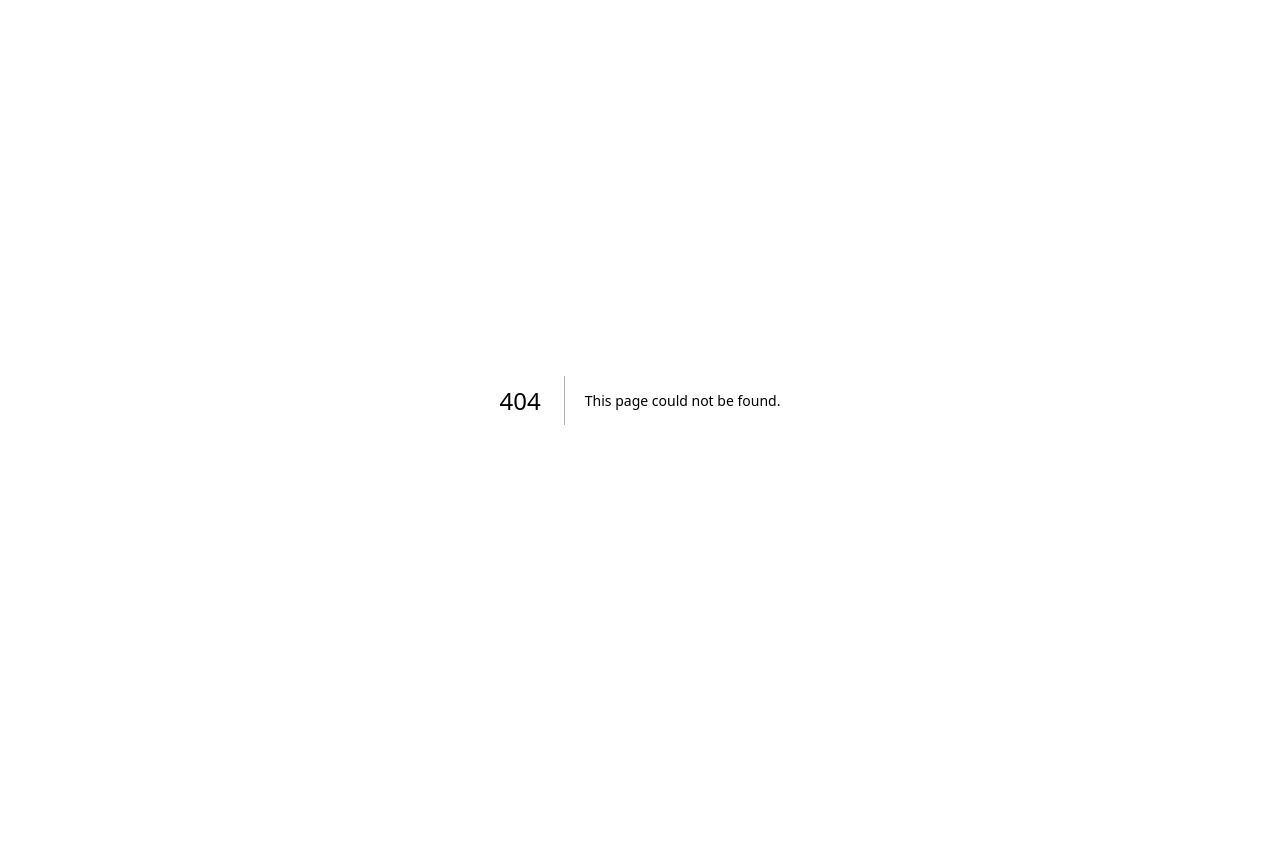
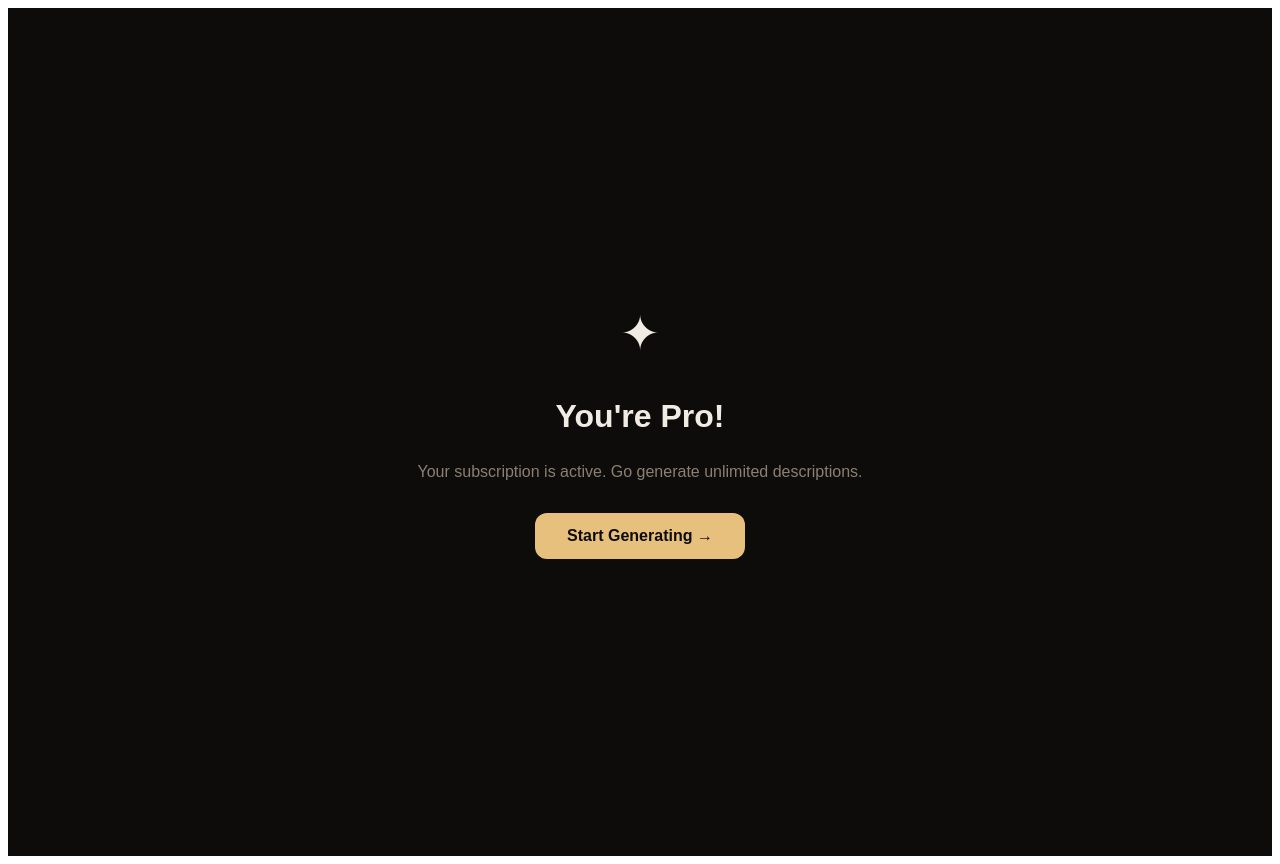
Before and after one commit to SleeperSwiftly/etsyai, a Next.js app: page /success in a window 1280 px wide. Before the commit this address had no page. Before the commit the page ends 800 px from the top, so only its background shows below. Built offline with nearby package versions, Linux system fonts and the light colour scheme.

Commit message:
Create success.js

```diff
--- /dev/null
+++ b/pages/success.js
@@ -0,0 +1,16 @@
+import Link from "next/link";
+
+export default function Success() {
+  return (
+    <div style={{ background: "#0e0c0a", minHeight: "100vh", display: "flex", flexDirection: "column", alignItems: "center", justifyContent: "center", fontFamily: "sans-serif", color: "#f0ebe3", textAlign: "center", padding: "24px" }}>
+      <div style={{ fontSize: "3rem", marginBottom: "16px" }}>✦</div>
+      <h1 style={{ fontSize: "2rem", marginBottom: "12px" }}>You're Pro!</h1>
+      <p style={{ color: "#8a7f72", marginBottom: "32px" }}>
+        Your subscription is active. Go generate unlimited descriptions.
+      </p>
+      <Link href="/" style={{ background: "#e8c07d", color: "#0e0c0a", padding: "14px 32px", borderRadius: "12px", fontWeight: "700", textDecoration: "none", fontSize: "1rem" }}>
+        Start Generating →
+      </Link>
+    </div>
+  );
+}
```
